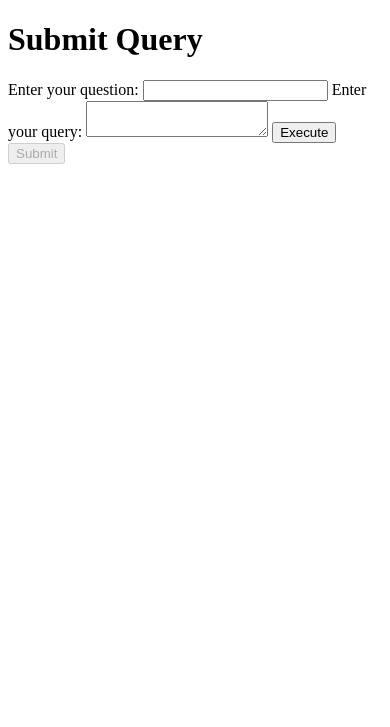
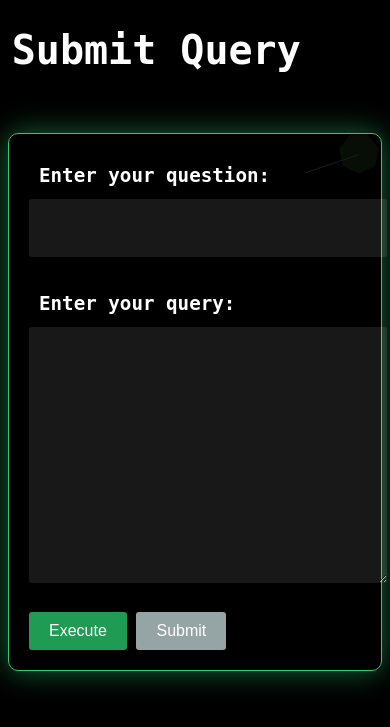
Before and after one commit to pixelPirate26/querySubmit, a Flask app: page /submit_query in a window 390 px wide. Shown: the top 727 px of the page. Run offline with Flask 3, Linux system fonts and the light colour scheme; the visitor is signed in with stand-in values (Sample User, id 1); some libraries are stand-ins or nearby versions.

Commit message:
add css for index.html

```diff
--- a/app.py
+++ b/app.py
@@ -2,6 +2,7 @@
 import psycopg2
 from collections import namedtuple
 from werkzeug.exceptions import MethodNotAllowed
+import json
 
 app = Flask(__name__)
 app.secret_key = 'SpeakQL_Portal'
@@ -9,7 +10,7 @@
 # PostgreSQL connection details
 conn = psycopg2.connect(
     host="localhost",
-    database="banavo2",
+    database="test",
     user="test",
     password="test",
     port=5432
@@ -33,7 +34,7 @@
 @app.before_request
 def make_session_permanent():
     session.permanent = True
-    app.permanent_session_lifetime = 120  # Session lifetime in seconds
+    app.permanent_session_lifetime = 180  # Session lifetime in seconds
 
 @app.teardown_appcontext
 def remove_session(exception=None):
@@ -50,118 +51,10 @@
         elif session['role'] == 'validator':
             return redirect('/validate')
 
-    particles_config = {
-        "particles": {
-            "number": {
-                "value": 90,
-                "density": {
-                    "enable": True,
-                    "value_area": 800
-                }
-            },
-            "color": {
-                "value": "#4caf50"
-            },
-            "shape": {
-                "type": "star",
-                "stroke": {
-                    "width": 0.7,
-                    "color": "#bbdebd"
-                },
-                "polygon": {
-                    "nb_sides": 12
-                },
-                "image": {
-                    "src": "img/github.svg",
-                    "width": 100,
-                    "height": 100
-                }
-            },
-            "opacity": {
-                "value": 1,
-                "random": True,
-                "anim": {
-                    "enable": False,
-                    "speed": 0.2,
-                    "opacity_min": 0,
-                    "sync": False
-                }
-            },
-            "size": {
-                "value": 2.8,
-                "random": True,
-                "anim": {
-                    "enable": False,
-                    "speed": 40,
-                    "size_min": 0.1,
-                    "sync": False
-                }
-            },
-            "line_linked": {
-                "enable": True,
-                "distance": 200,
-                "color": "#4caf50",
-                "opacity": 0.4,
-                "width": 1
-            },
-            "move": {
-                "enable": True,
-                "speed": 6,
-                "direction": "none",
-                "random": False,
-                "straight": False,
-                "out_mode": "out",
-                "bounce": False,
-                "attract": {
-                    "enable": True,
-                    "rotateX": 600,
-                    "rotateY": 1200
-                }
-            }
-        },
-        "interactivity": {
-            "detect_on": "canvas",
-            "events": {
-                "onhover": {
-                    "enable": True,
-                    "mode": "bubble"
-                },
-                "onclick": {
-                    "enable": True,
-                    "mode": "repulse"
-                },
-                "resize": True
-            },
-            "modes": {
-                "grab": {
-                    "distance": 400,
-                    "line_linked": {
-                        "opacity": 1
-                    }
-                },
-                "bubble": {
-                    "distance": 400,
-                    "size": 36,
-                    "duration": 2,
-                    "opacity": 0.5,
-                    "speed": 3
-                },
-                "repulse": {
-                    "distance": 250,
-                    "duration": 0.4
-                },
-                "push": {
-                    "particles_nb": 4
-                },
-                "remove": {
-                    "particles_nb": 2
-                }
-            }
-        },
-        "retina_detect": True
-    }
+    with open('static/particlesConfigLogin.json', 'r') as file:
+        particles_config_login = json.load(file)
 
-    return render_template('login.html', particles_config=particles_config)
+    return render_template('login.html', particles_config = particles_config_login)
 
 @app.route('/login', methods=['POST'])
 def login():
@@ -184,36 +77,71 @@
 @app.route('/submit_query', methods=['GET', 'POST'])
 @login_required
 def submit_query():
+    with open('static/particlesConfigQuery.json', 'r') as file:
+        particles_config_query = json.load(file)
+
     if request.method == 'GET' and session['role'] != 'questioner':
         return redirect(url_for('index'))
 
     if request.method == 'POST':
-        if 'execute' in request.form:  # Execute the query
+        if 'execute' in request.form:
             query = request.form['query'].strip()
+            question = request.form['question'].strip()
             if not query:
-                flash('Query cannot be empty')
+                flash('Query cannot be empty', 'error')
                 return redirect(url_for('submit_query'))
-
+            if not question:
+                flash('Question cannot be empty', 'error')
+                return redirect(url_for('submit_query'))
             try:
                 with conn.cursor() as cursor:
                     cursor.execute(query)
-                    result = cursor.fetchall()  # Get the query result
-                conn.commit()  # Commit the transaction if the query is successful
+                    result = cursor.fetchall()
+                    conn.commit()
+                    column_names = [desc[0] for desc in cursor.description]  # Get column names
             except psycopg2.Error as e:
-                conn.rollback()  # Rollback the transaction if there's an error
+                conn.rollback()
                 flash(f'Error executing query: {e}')
                 return redirect(url_for('submit_query'))
 
-            return render_template('index.html', query=query, result=result, question=request.form['question'])
+            if result:
+                result_str = '<table>\n'
+                result_str += '  <tr>\n'
+                # Get column names from cursor.description
+                column_names = [desc[0] for desc in cursor.description]
+                for col_name in column_names:
+                    result_str += f'        <th>{col_name}</th>\n'
+                result_str += '  </tr>\n'
+
+                # Loop through each row and display data in table cells
+                for row in result:
+                    result_str += '  <tr>\n'
+                    for value in row:
+                        result_str += f'    <td>{value}</td>\n'
+                    result_str += '  </tr>\n'
+
+                result_str += '</table>\n'
+            else:
+                '''result_str = '<table>\n'
+                result_str += '  <tr>\n'
+                for col_name in column_names:
+                    result_str += f'    <th>{col_name}</th>\n'
+                result_str += '  </tr>\n'
+                result_str += '</table>\n'''
+                result_str = '<p>No results found.</p>'
+
+            return render_template('index.html', query=query, result=result_str, question=request.form['question'],particles_config=particles_config_query)
 
         elif 'submit' in request.form:  # Submit the query-question pair
             query = request.form['query'].strip()
             question = request.form['question'].strip()
 
             if not query:
-                return 'Query cannot be empty', 400
+                flash('Query cannot be empty', 'error')
+                return redirect(url_for('submit_query'))
             if not question:
-                return 'Question cannot be empty', 400
+                flash('Question cannot be empty', 'error')
+                return redirect(url_for('submit_query'))
 
             try:
                 with conn.cursor() as cursor:
@@ -228,14 +156,15 @@
 
             pair_id = len(pairs) + 1
             pairs.append(QueryPair(pair_id, query, question, session['username']))
-            return 'Query-question pair submitted successfully'
+            flash('Query-question pair submitted successfully!', 'success')
+
 
     # Check if the route was accessed with pre-populated data
     query = request.args.get('query', '')
     question = request.args.get('question', '')
     remarks = request.args.get('remarks', '')
 
-    return render_template('index.html', query=query, question=question, remarks=remarks)
+    return render_template('index.html', query=query, question=question, remarks=remarks, particles_config=particles_config_query )
 
 @app.route('/validate', methods=['GET', 'POST'])
 @login_required
--- a/static/stylesLogin.css
+++ b/static/stylesLogin.css
@@ -67,7 +67,7 @@
 
   button[type="submit"] {
     padding: 12px 20px;
-    background-color: #126616;
+    background-color: #167a1b;
     color: #fff;
     border: none;
     font-weight: bold;
--- a/static/stylesQuery.css
+++ b/static/stylesQuery.css
@@ -1,14 +1,224 @@
 /* static/stylesQuery.css */
+/* General Styles */
+body {
+    background-color: #000;
+    color: #fff;
+    font-family: monospace, sans-serif , Helvetica;
+    position: relative;
+    overflow: auto;
+
+  }
+
+  h1 {
+    font-size: 40px;
+    text-align: left;
+    width: 98%;
+    margin-bottom: 10px;
+    position: relative;
+    top: 35%;
+    transform: translateY(-50%);
+    left: 50%;
+    transform: translateX(-50%);
+    color: #fff;
+    z-index: 2; /* Ensure title is rendered above particles */
+  }
+
+
+  /* ---- particles.js container ---- */
+  #particles-js {
+    position: absolute;
+    width: 100%;
+    height: 100%;
+    background-color: #000000;
+    background-image: url("");
+    background-repeat: no-repeat;
+    background-size: cover;
+    background-position: 50% 50%;
+  }
+
+  /* ---- stats.js ---- */
+  .count-particles {
+    background: #000022;
+    position: absolute;
+    top: 48px;
+    left: 0;
+    width: 80px;
+    color: #13e8e9;
+    font-size: 0.8em;
+    text-align: left;
+    text-indent: 4px;
+    line-height: 14px;
+    padding-bottom: 2px;
+    font-family: Helvetica, Arial, sans-serif;
+    font-weight: bold;
+  }
+  .js-count-particles {
+    font-size: 1.1em;
+  }
+  #stats,
+  .count-particles {
+    user-select: none;
+    -webkit-user-select: none; /* Safari */
+    -moz-user-select: none; /* Firefox */
+    -ms-user-select: none; /* Internet Explorer/Edge */
+    margin-top: 5px;
+    margin-left: 5px;
+  }
+  #stats {
+    border-radius: 3px 3px 0 0;
+    overflow: hidden;
+  }
+  .count-particles {
+    border-radius: 0 0 3px 3px;
+  }
+
+
+  /* Form Styles */
+  form {
+    position: relative;
+    z-index: 1;
+    max-width: 1500px;
+    margin: 0 auto;
+    padding: 20px;
+    background-color: rgba(0, 0, 0, 0.8);
+    border: 1px solid #2ecc71;
+    border-radius: 10px;
+    box-shadow: 0 0 30px rgba(46, 204, 113, 0.5);
+    top: 50px;
+  }
+
+  label {
+    padding: 10px;
+    height: 10px;
+    display: flex;
+    margin-bottom: 15px;
+    font-weight: bold;
+    font-size: larger;
+
+  }
+
+  input[type="text"],
+  textarea {
+    width: 97%;
+    padding: 18px;
+    margin-bottom: 25px;
+    background-color: rgba(255, 255, 255, 0.095);
+    border: none;
+    border-radius: 3px;
+    color: #fff;
+    font-size: 19px;
+    overflow: auto;
+  }
+
+  textarea {
+    height: 220px;
+  }
+
+  button[type="submit"] {
+    display: inline-block;
+    padding: 10px 20px;
+    background-color: #209b53;
+    color: #fff;
+    border: none;
+    border-radius: 3px;
+    font-size: 16px;
+    cursor: pointer;
+    transition: background-color 0.3s ease;
+  }
+
+  button[type="submit"]:hover {
+    background-color: #2ecc71;
+  }
+
+  button[type="submit"]:disabled {
+    background-color: #95a5a6;
+    cursor: not-allowed;
+
+  }
+
+  pre {
+    position: relative;
+    z-index: 1;
+    /* Auto-scaling with minimum and maximum width */
+    width: min(98%, 1500px); /* Adjust max-width as needed */
+    height: 250px;
+    margin: 20px auto 0;
+    padding: 20px;
+    background-color: rgba(0, 0, 0, 0.8);
+    border: 1.5px solid #2ecc71;
+    border-radius: 5px;
+    box-shadow: 0 0 20px rgba(46, 204, 113, 0.5);
+    color: #fff;
+    white-space: pre-wrap;
+    word-wrap: break-word;
+    font-family: monospace, Consolas, "Courier New", Courier, sans-serif; /* Prefer monospace fonts */
+    overflow: auto; /* Handle potential horizontal overflow */
+
+    /* Target the actual content */
+    span {
+      display: table-cell;
+      vertical-align: top;
+      padding-right: 15px; /* Add spacing between columns */
+    }
+  }
+
+  /* Media query for smaller screens (adjust breakpoint as needed) */
+  @media only screen and (max-width: 768px) {
+    pre {
+      max-height: 400px; /* Set a max-height for smaller screens */
+      overflow-y: auto; /* Enable vertical scroll for limited space */
+    }
+  }
+
+.flash-messages-container {
+    position: relative;
+    width: 99%;
+    top: 10px;
+    left: 20px;
+    z-index: 999;
+
+}
+
 .flash-messages {
     list-style-type: none;
-    padding: 10px;
+    padding: 0px;
     margin-bottom: 20px;
-    border: 1px solid #ccc;
-    background-color: #f8d7da;
-    color: #721c24;
     border-radius: 4px;
 }
 
 .flash-messages li {
-    margin-bottom: 5px;
+    margin-bottom: 0px;
 }
+
+.result-container {
+    position: relative;
+    z-index: 2;
+    width: min(98%, 2500px); /* Adjust max-width as needed */
+    margin: 20px auto 0;
+    height: 550px;
+    overflow: auto;
+    background-color: rgba(0, 0, 0, 0.1); /* Add a semi-transparent white background */
+    border-radius: 5px;
+    padding: 30px;
+}
+
+.alert {
+    padding: 10px;
+    margin-bottom: 0px;
+    border: 1px solid transparent;
+    border-radius: 4px;
+    background-color: #ffcccc; /* Green for all messages (base) */
+    color: black;
+  }
+
+  .alert-error {
+    background-color: #ffcccc; /* Red background for error messages */
+    color: black; /* Optional: adjust text color for contrast */
+  }
+
+  .alert-success {
+    color: #000000;
+    background-color: #dff0d8; /* Green background for success messages */
+    border-color: #90EE90; /* Optional: light green border for success */
+    font-size: medium;
+  }
--- a/templates/index.html
+++ b/templates/index.html
@@ -6,19 +6,19 @@
     <link rel="stylesheet" href="{{ url_for('static', filename='stylesQuery.css') }}">
 </head>
 <body>
+    <div id="particles-js"></div>
     <h1>Submit Query</h1>
+    <div class="flash-messages-container">
         {% with messages = get_flashed_messages(with_categories=True) %}
             {% if messages %}
                 <ul class="flash-messages">
                     {% for category, message in messages %}
-    <li class="alert alert-{{ category }}">
-        {{ message }}
-    </li>
+                        <li class="alert alert-{{ category }}">{{ message }}</li>
                     {% endfor %}
                 </ul>
             {% endif %}
         {% endwith %}
-
+    </div>
     <form action="{{ url_for('submit_query') }}" method="post" >
         <label for="question">Enter your question:</label>
         <input type="text" id="question" name="question" value="{{ question }}">
@@ -37,5 +37,12 @@
     <pre>{{ result|safe }}</pre>
     </div>
     {% endif %}
+
+    <script src="https://cdn.jsdelivr.net/npm/particles.js@2.0.0/particles.min.js"></script>
+    <script>
+        window.onload = function() {
+          particlesJS("particles-js", {{ particles_config | tojson }});
+        }
+      </script>
 </body>
 </html>
```
Also changed, not shown: static/particlesConfigLogin.json (added, +110 -0 lines), static/particlesConfigQuery.json (added, +110 -0 lines). Lines whose indentation alone changed are shown as unchanged.
